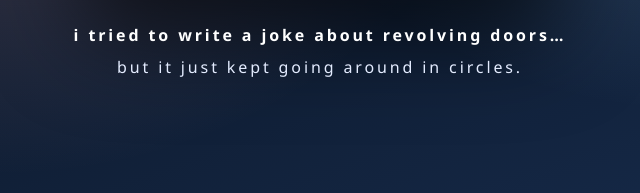
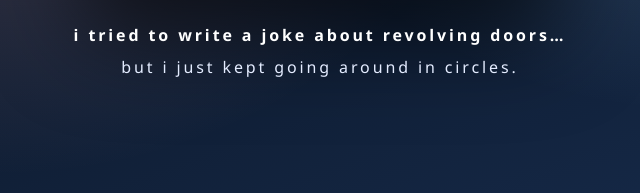
Before and after one commit to marcusperera/halfus, a plain HTML site: page revolving.html in a window 1280 px wide. Shown: the part 561-754 px from the top of the page, 320-960 px from the left. Drawn offline with Linux system fonts and the light colour scheme.

Commit message:
Fix typo in revolving door joke

```diff
--- a/revolving.html
+++ b/revolving.html
@@ -70,7 +70,7 @@
     <canvas id="doorCanvas" width="600" height="600" aria-hidden="true"></canvas>
     <div class="message">
       <strong>i tried to write a joke about revolving doors…</strong>
-      but it just kept going around in circles.
+      but i just kept going around in circles.
     </div>
   </div>
 
```
